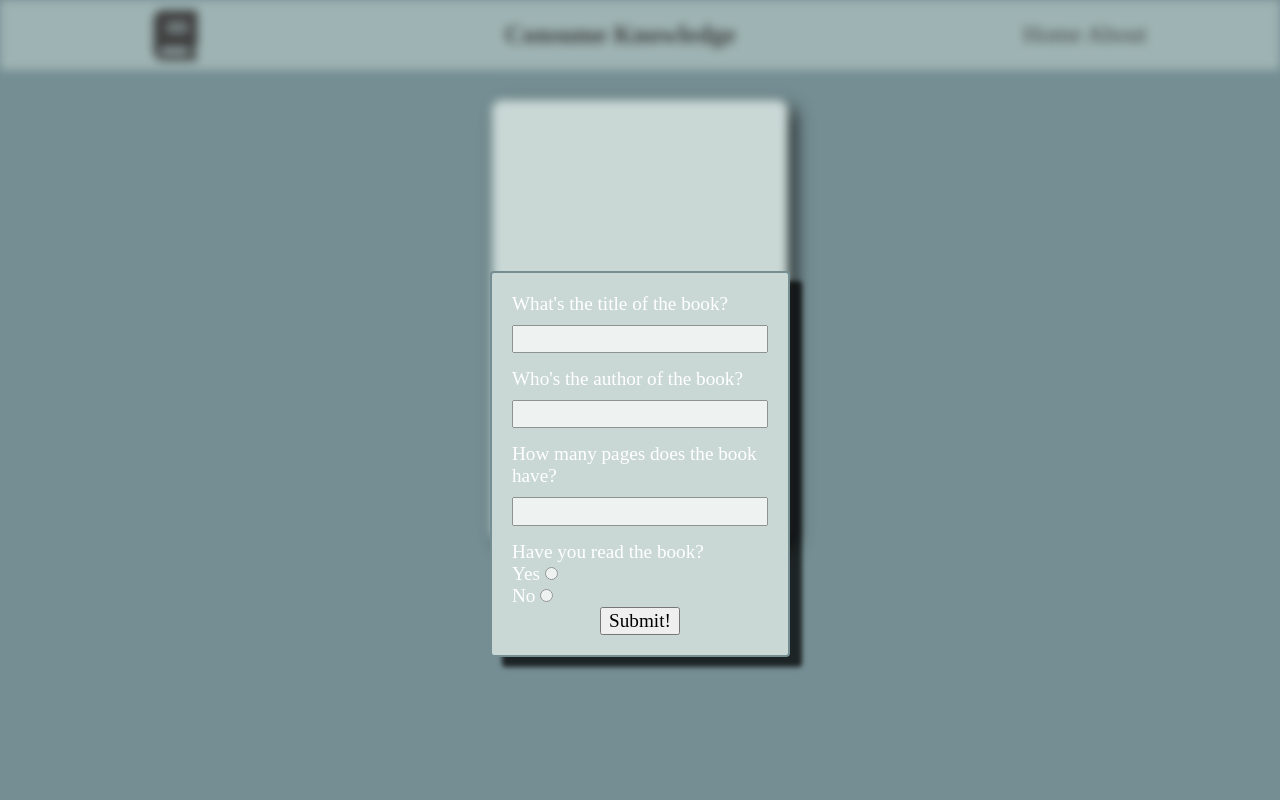
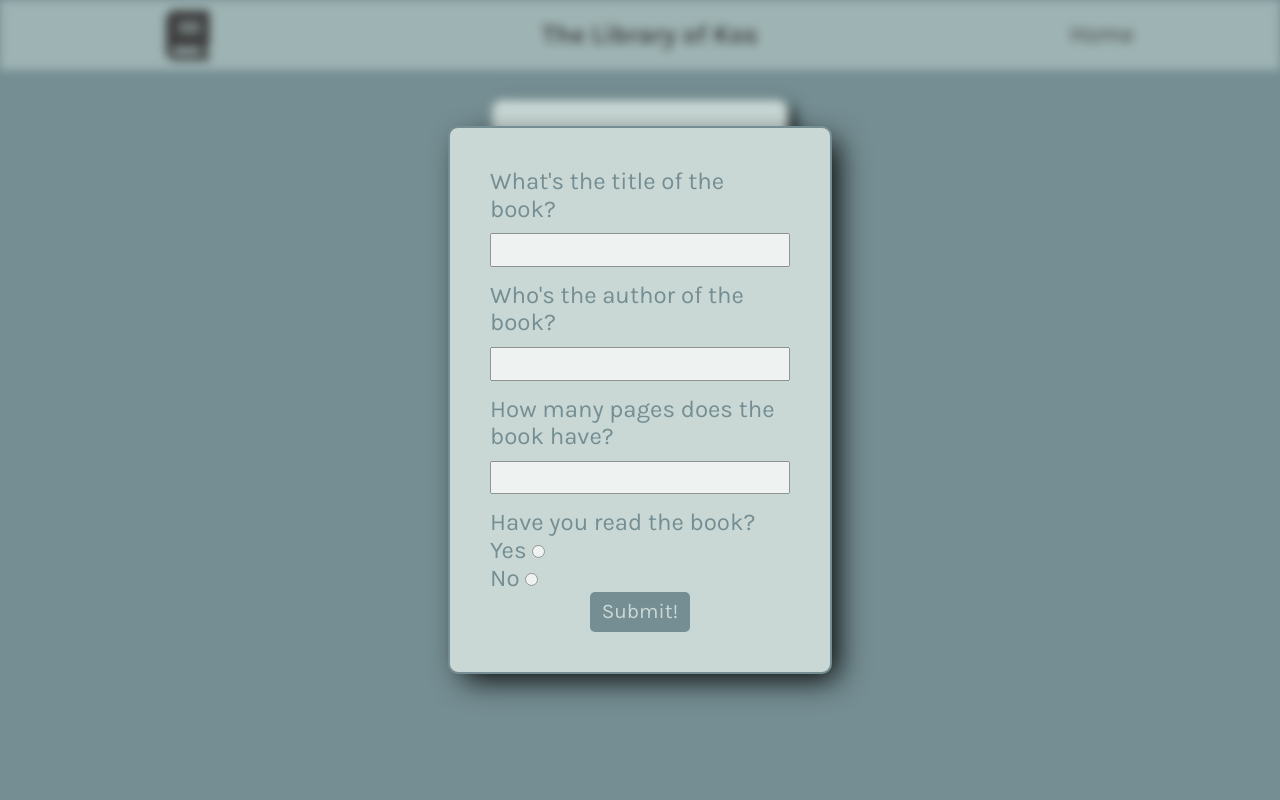
Before and after one commit to modMars/Library, a plain HTML site: page index.html in a window 1280 px wide. Both pictures are taken after a click on the element 640 px from the left and 320 px from the top of the page. Shown: the top 800 px of the page. Drawn offline with Linux system fonts and the light colour scheme.

Commit message:
Add minor styling changes

```diff
--- a/app.js
+++ b/app.js
@@ -3,8 +3,7 @@ let authorInput = document.querySelector("#author");
 let pagesInput = document.querySelector("#pages");
 let readInput = document.getElementsByName("read");
 let submitBtn = document.querySelector("#submit");
-let form = document.querySelector("#addBook");
-let formCard = document.querySelector(".form_card");
+let form = document.querySelector(".addBook");
 let addBookCard = document.querySelector("#addBookCard");
 let mainContent = document.querySelector(".mainContent");
 let bodyWrapper = document.querySelector(".wrapper");
@@ -22,7 +21,7 @@ function showPlusCard() {
   div2.setAttribute("id", "addBookCard");
   div2.setAttribute("class", "card");
   div2.addEventListener("click", (e) => {
-    formCard.setAttribute("id", "shown");
+    form.setAttribute("id", "shown");
     bodyWrapper.classList.toggle("blur-filter");
     // body.style.filter = "blur(3px)";
   });
@@ -44,11 +43,11 @@ function showBook() {
     div.setAttribute("data-index", `${i}`);
 
     book.read == "true"
-      ? (div.innerHTML = `<img class="bookImg" src="book.png"><h1>${book.title}</h1>
-      <p>by <b>${book.author}</b>, ${book.pages} <b>pages.</b> I already <b>read</b> this book.</p>
+      ? (div.innerHTML = `<img class="bookImg" src="bookGreen.png"><h1>${book.title}.</h1>
+      <p>Written by <b>${book.author}</b><br>${book.pages} <b>Pages.</b><br>I already <b>read</b> this book.</p>
       <button class="btn" id="removeBtn" data-index=${i}>Remove</button>
       <button class="btn" id="editBtn" data-index=${i}>Update</button>`)
-      : (div.innerHTML = `<img class="bookImg" src="book.png"><h1>${book.title}</h1>
+      : (div.innerHTML = `<img class="bookImg" src="bookRed.png"><h1>${book.title}</h1>
       <p>by <b>${book.author}</b>, ${book.pages} <b>pages.</b> I haven't <b>read</b> this book.</p>
 
       <button class="btn" id="removeBtn" data-index=${i}>Remove</button>
@@ -75,13 +74,13 @@ submitBtn.addEventListener("click", (e) => {
   );
   Library.push(newBook);
   form.reset();
-  formCard.setAttribute("id", "hidden");
+  form.setAttribute("id", "hidden");
   showBook();
 });
 
 //First instance of the add book card.
 addBookCard.addEventListener("click", (e) => {
-  formCard.setAttribute("id", "shown");
+  form.setAttribute("id", "shown");
   bodyWrapper.classList.toggle("blur-filter");
 });
 
--- a/index.html
+++ b/index.html
@@ -5,6 +5,9 @@
     <meta http-equiv="X-UA-Compatible" content="IE=edge">
     <meta name="viewport" content="width=device-width, initial-scale=1.0">
     <title>Library</title>
+    <style>
+        @import url('https://fonts.googleapis.com/css2?family=Karla:ital,wght@0,200;0,300;0,400;0,500;0,600;0,700;0,800;1,200;1,300;1,400;1,500;1,600;1,700;1,800&family=Merriweather:ital,wght@0,300;0,400;0,700;0,900;1,300;1,400;1,700;1,900&display=swap');
+    </style>
     <script src="./app.js" defer></script>
     <link rel="stylesheet" href="normalize.css">
     <link rel="stylesheet" href="style.css">
@@ -15,10 +18,9 @@
     <header>
     <nav>
         <span class="logo"><i class="fa-sharp fa-solid fa-book"></i></span>
-        <h1 class="logo">Consume Knowledge</h1>
+        <h1 class="logo">The Library of Kos</h1>
         <div class="links">
-            <a href="index.html">Home</a>
-            <a href="about.html">About</a>
+            <a href="https://github.com/modMars">Home</a>
         </div>
     </nav>
 </header>
@@ -34,8 +36,7 @@
     </footer>
     </div>
 
-    <div class="form_card" id="hidden">
-    <form action="" id="addBook">
+    <form action="" class="addBook" id="hidden">
         <label for="title">What's the title of the book?</label>
         <input type="text" id="title" name="title">
         <label for="author">Who's the author of the book?</label>
@@ -54,7 +55,6 @@
         <button type="submit" id="submit" >Submit!</button>
         </nav>
     </form>
-    </div>
 
 
 
--- a/style.css
+++ b/style.css
@@ -10,7 +10,7 @@
 }
 
 html{
-
+    font-family: 'Karla', sans-serif;
 }
 
 body{
@@ -56,11 +56,12 @@ input {
 h1{
     margin: 0px;
     padding: 0px;
-    font-size: 1.3rem;
+    font-size: 1.9rem;
 }
 
 .bookImg{
     display: block;
+    transition:all 1s ease;
     height: 50%;
     width:100%;
 }
@@ -70,11 +71,9 @@ h1{
     min-height: 100vh;
     gap: 5rem;
     grid-template-columns: repeat(auto-fit, minmax(250px, 296px));
-    grid-template-rows: repeat(auto-fit, minmax(250px, 440px));
+    grid-template-rows: repeat(auto-fit, minmax(250px, 500px));
     justify-content: center;
-    /* overflow: auto; */
      margin: 30px 60px;
-    /* padding: 0 20px; */
 }
 
 .card{
@@ -90,6 +89,11 @@ h1{
     transition: all 0.5s ease;
     overflow: auto;
     box-shadow: 7px 7px 15px 0px rgba(0,0,0,0.83);
+}
+
+.card:hover{
+    box-shadow: 10px 10px 31px -5px rgba(0,0,0,1);
+    transform: translateY(-4px);
 }
 
 .btn{
@@ -113,9 +117,6 @@ h1{
 
 }
 
-.card:hover{
-
-}
 
 #addBookCard{
     display:flex;
@@ -135,35 +136,15 @@ h1{
     transition: all 0.3s ease;
 }
 
-
-.form_card{
-    position: absolute;
-    top: 50%;
-    left: 50%;
-    transform: translate(-50%, -50%);
-    width: 300px;
-    height: 350px;
-    padding: 30px 30px;
-    border-radius: 10px;
-    transition: all 0.5s ease;
-}
-
 #hidden{
-    /*Turn translate to -50%, -50% to display form in the middle.*/
-    /* transform: translate(-50%, -1500%); */
     opacity: 0;
     pointer-events: none;
     user-select: none;
 }
 
 #shown{
-    /*Turn translate to -50%, -50% to display form in the middle.*/
     position: fixed;
-    top: 55.7%;
     opacity: 1;
-    /* filter: blur(20px);
-    pointer-events: none;
-    user-select: none; */
 }
 
 .blur-filter{
@@ -173,19 +154,25 @@ h1{
     overflow-y: hidden;
 }
 
-#addBook{
+.addBook{
     display: flex;
+    flex-direction: column;
+    position: absolute;
+    top: 50%;
+    left: 50%;
+    transform: translate(-50%, -50%);
     background-color:var(--foreground);
-    font-size: 1.2rem;
-    flex-direction: column;
-    max-width: 300px;
-    padding: 20px;
+    color: var(--background);
+    font-size: 1.5rem;
+    width: 300px;
+    padding: 40px;
     border: 2px solid var(--background);
-    border-radius: 4px;
-    box-shadow: 12px 10px 5px 0px rgba(0,0,0,0.75);
+    border-radius: 10px;
+    box-shadow: 10px 10px 31px -5px rgba(0,0,0,1);
+    transition: all 0.5s ease;
 }
 
-#addBook > input, #addBook > select{
+.addBook > input, .addBook > select{
     margin-bottom: 15px;
     margin-top: 10px;
 }
@@ -197,8 +184,22 @@ h1{
 
 
 #submit{
-    width: 80px;
+    font-size: 1.3rem;
+    color: var(--foreground);
+    border-radius: 5px;
+    width: 100px;
+    height: 40px;
+    background: var(--background);
+    cursor: pointer;
+    border:none;
+    outline: none;
     align-self: center;
+    transition: all 0.5s ease;
+}
+
+#submit:hover{
+    background-color: #869fa4;
+    transform: translateY(-2px);
 }
 
 footer{
```
Also changed, not shown: bookGreen.png (added), bookRed.png (added).
